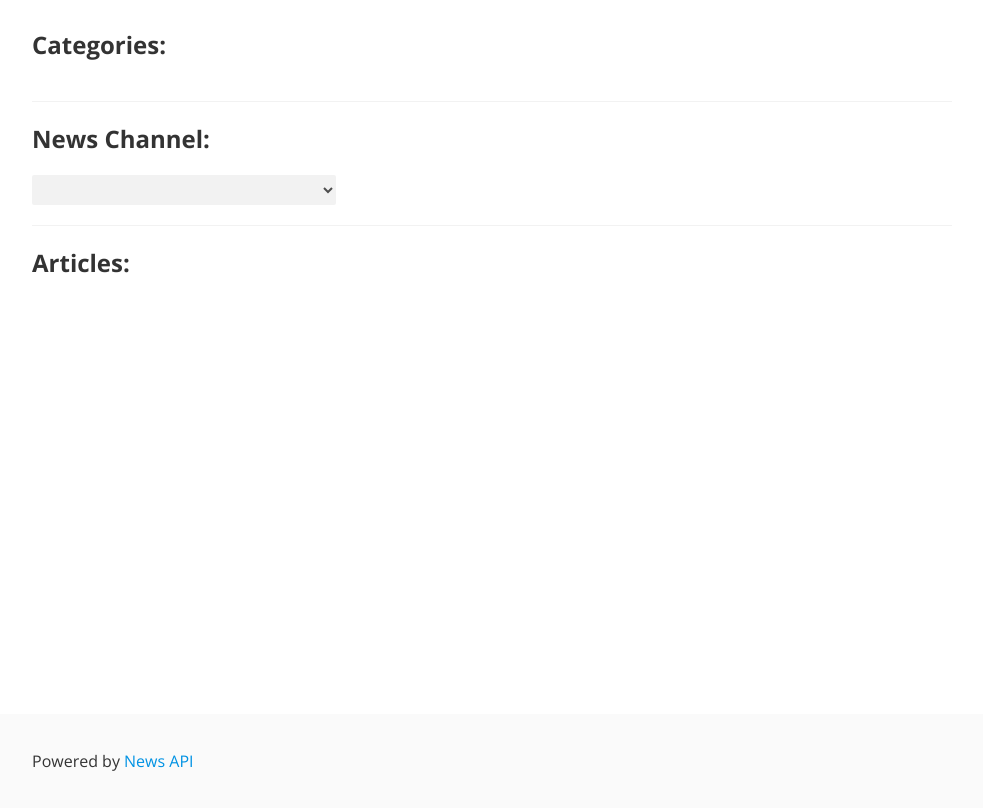
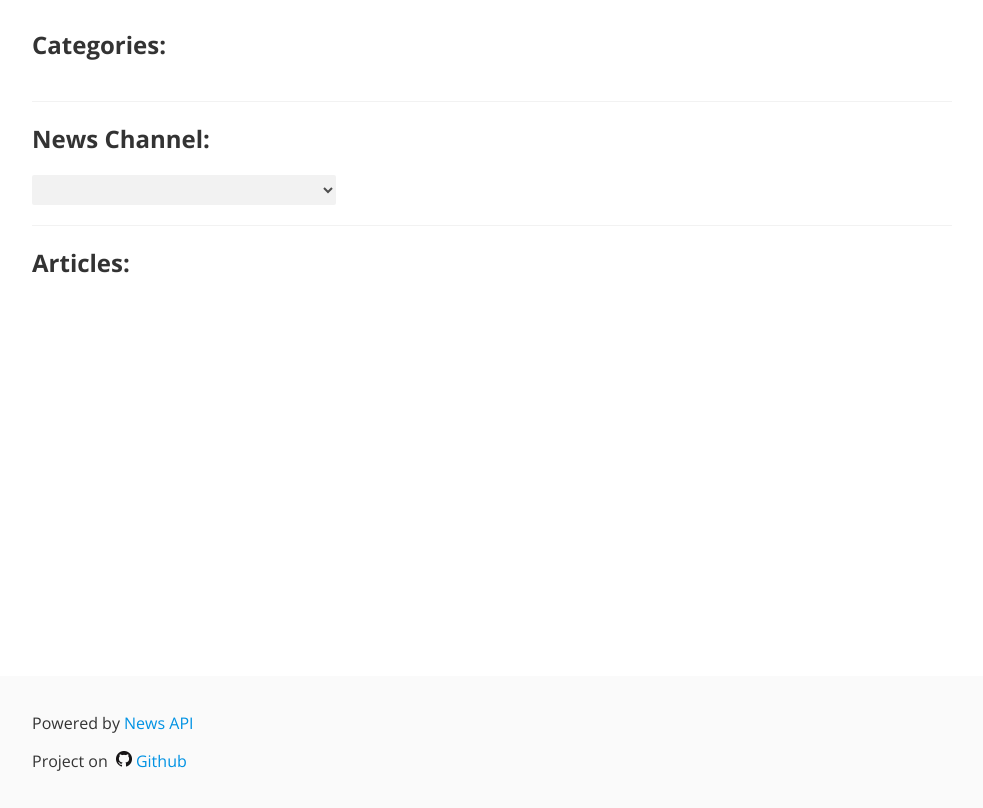
Before and after one commit to lmhs/FrontCamp, a website built with webpack: page index.html in a window 1280 px wide. Shown: the whole page, without its empty margins (148-1131 px from the left). Built offline with nearby package versions, Linux system fonts and the light colour scheme; no server answers; what element-dataset would draw is missing.

Commit message:
Added url-loader for github icon in footer

```diff
--- a/index.html
+++ b/index.html
@@ -26,6 +26,7 @@
   <footer class="footer">
     <div class="container">
       <p>Powered by <a class="footer-link" target="_blank" href="https://newsapi.org">News API</a></p>
+      <p>Project on <a class="footer-link js-github-link" target="_blank" href="https://github.com/lmhs/FrontCamp">Github</a></p>
     </div>
   </footer>
   <!-- <script type="module" src="./src/scripts/index.js"></script> -->
--- a/package.json
+++ b/package.json
@@ -30,6 +30,7 @@
     "nodelist-foreach-polyfill": "^1.2.0",
     "postcss-loader": "^2.0.9",
     "style-loader": "^0.19.0",
+    "url-loader": "^0.6.2",
     "webpack": "^3.9.1",
     "whatwg-fetch": "^2.0.3"
   }
--- /dev/null
+++ b/src/scripts/github-icon.js
@@ -0,0 +1,10 @@
+import icon from '../images/GitHub-Mark-32px.png';
+
+export default (() => {
+  debugger;
+  let image = new Image();
+  image.src = icon;
+  image.className = 'github-icon';
+  let element = document.querySelector('.js-github-link');
+  element.insertBefore(image, element.firstChild);
+})();
--- a/src/scripts/index.js
+++ b/src/scripts/index.js
@@ -10,6 +10,8 @@ import Article from './Article.js';
 import Category from './Category.js';
 
 import 'styles.css';
+import './github-icon.js';
+
 {
   if (NODE_ENV === 'development') {
     console.log('Application is started');
--- a/src/styles/styles.css
+++ b/src/styles/styles.css
@@ -135,6 +135,11 @@ select {
   color: #0092E3;
 }
 
+.github-icon {
+  height: 1rem;
+  margin: 0 4px;
+}
+
 @media screen and (min-width: 500px) {
   .category {
     padding: 5px 10px;
--- a/webpack.config.js
+++ b/webpack.config.js
@@ -30,7 +30,11 @@ module.exports = {
   resolve: {
     // resolve modules path and extension
     extensions: ['.js'],
-    modules: [path.join(__dirname, 'src/scripts'), path.join(__dirname, 'src/styles'), 'node_modules']
+    modules: [
+      path.join(__dirname, 'src/scripts'),
+      path.join(__dirname, 'src/styles'),
+      'node_modules'
+    ]
   },
   resolveLoader: {
     // use 'babel' naming instead of 'babel-loader'
@@ -54,6 +58,16 @@ module.exports = {
         test: /\.js$/,
         include: path.join(__dirname, 'src/scripts'),
         use: 'babel'
+      }, {
+        test: /\.(png|jpg|gif)$/,
+        use: [
+          {
+            loader: 'url-loader',
+            options: {
+              limit: 8192
+            }
+          }
+        ]
       }
     ]
   }
```
Also changed, not shown: src/images/GitHub-Mark-32px.png (added).
